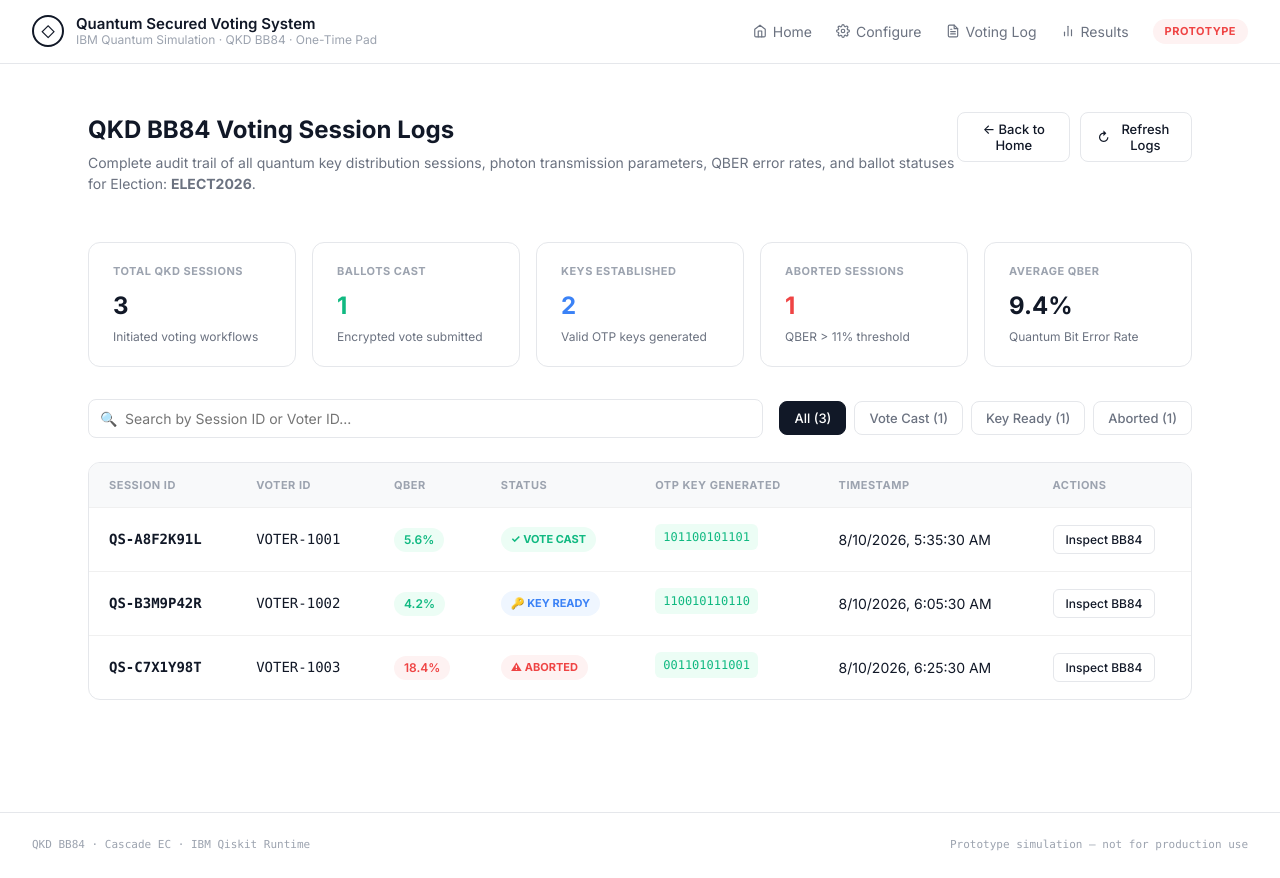
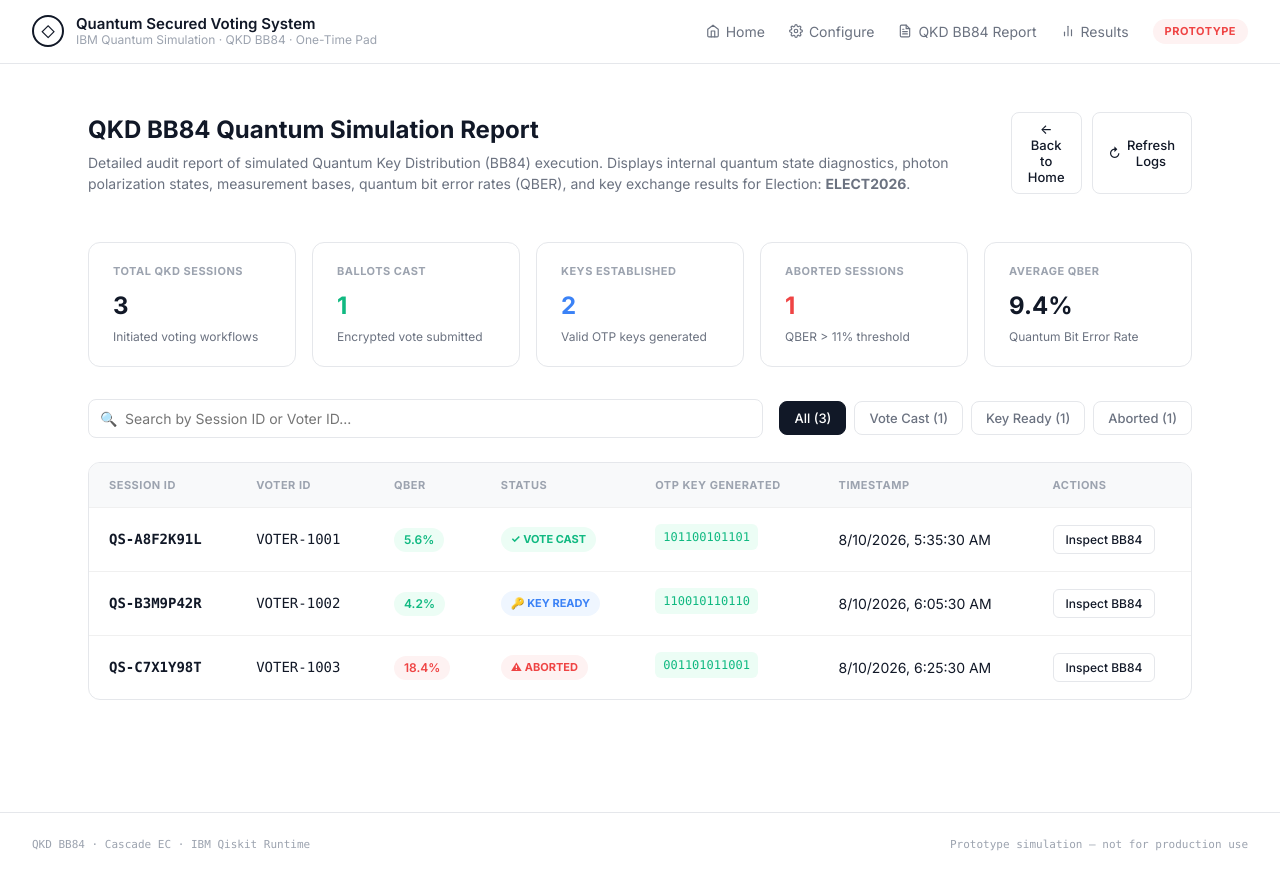
Before and after one commit to archiash/super-secure-communication-voting, a React (Vite) app in the folder Front_end/: page /logs in a window 1280 px wide. Built offline with nearby package versions, Linux system fonts and the light colour scheme; no server answers.

Commit message:
fix: rename of qkd report

```diff
--- a/Front_end/src/components/layout/Header.tsx
+++ b/Front_end/src/components/layout/Header.tsx
@@ -45,7 +45,7 @@ export function Header() {
               <polyline points="10 9 9 9 8 9"></polyline>
             </svg>
           </span>
-          Voting Log
+          QKD BB84 Report
         </button>
         <button className={styles.navLink} onClick={() => navigate('/results')}>
           <span className={styles.navLinkIcon}>
--- a/Front_end/src/pages/VotingLogsPage.tsx
+++ b/Front_end/src/pages/VotingLogsPage.tsx
@@ -58,10 +58,10 @@ export function VotingLogsPage() {
       <div className={styles.header}>
         <div>
           <h1 className={styles.title}>
-            QKD BB84 Voting Session Logs
+            QKD BB84 Quantum Simulation Report
           </h1>
           <p className={styles.subtitle}>
-            Complete audit trail of all quantum key distribution sessions, photon transmission parameters, QBER error rates, and ballot statuses for Election: <strong>{electionCode}</strong>.
+            Detailed audit report of simulated Quantum Key Distribution (BB84) execution. Displays internal quantum state diagnostics, photon polarization states, measurement bases, quantum bit error rates (QBER), and key exchange results for Election: <strong>{electionCode}</strong>.
           </p>
         </div>
         <div style={{ display: 'flex', gap: '10px' }}>
@@ -220,13 +220,17 @@ export function VotingLogsPage() {
           <div className={styles.modalContent} onClick={(e) => e.stopPropagation()}>
             <div className={styles.modalHeader}>
               <h3 className={styles.modalTitle}>
-                BB84 QKD Session Details — <span className={styles.sessionId}>{selectedLog.sessionId}</span>
+                BB84 QKD Simulation Trace — <span className={styles.sessionId}>{selectedLog.sessionId}</span>
               </h3>
               <button className={styles.modalClose} onClick={() => setSelectedLog(null)}>
                 ✕
               </button>
             </div>
             <div className={styles.modalBody}>
+              <div style={{ padding: '10px 14px', backgroundColor: 'var(--color-accent-light)', border: '1px solid var(--color-border-light)', borderRadius: 'var(--radius-md)', fontSize: '12px', color: 'var(--color-accent)', display: 'flex', gap: '8px', alignItems: 'center' }}>
+                <span>ℹ</span>
+                <span><strong>Simulation Diagnostic Trace:</strong> In a physical QKD hardware implementation, quantum states collapse upon measurement and cannot be inspected in transit. This report provides internal diagnostic data captured from the QKD simulator.</span>
+              </div>
               <div className={styles.detailGrid}>
                 <div className={styles.detailBlock}>
                   <span className={styles.detailLabel}>Voter ID</span>
```
